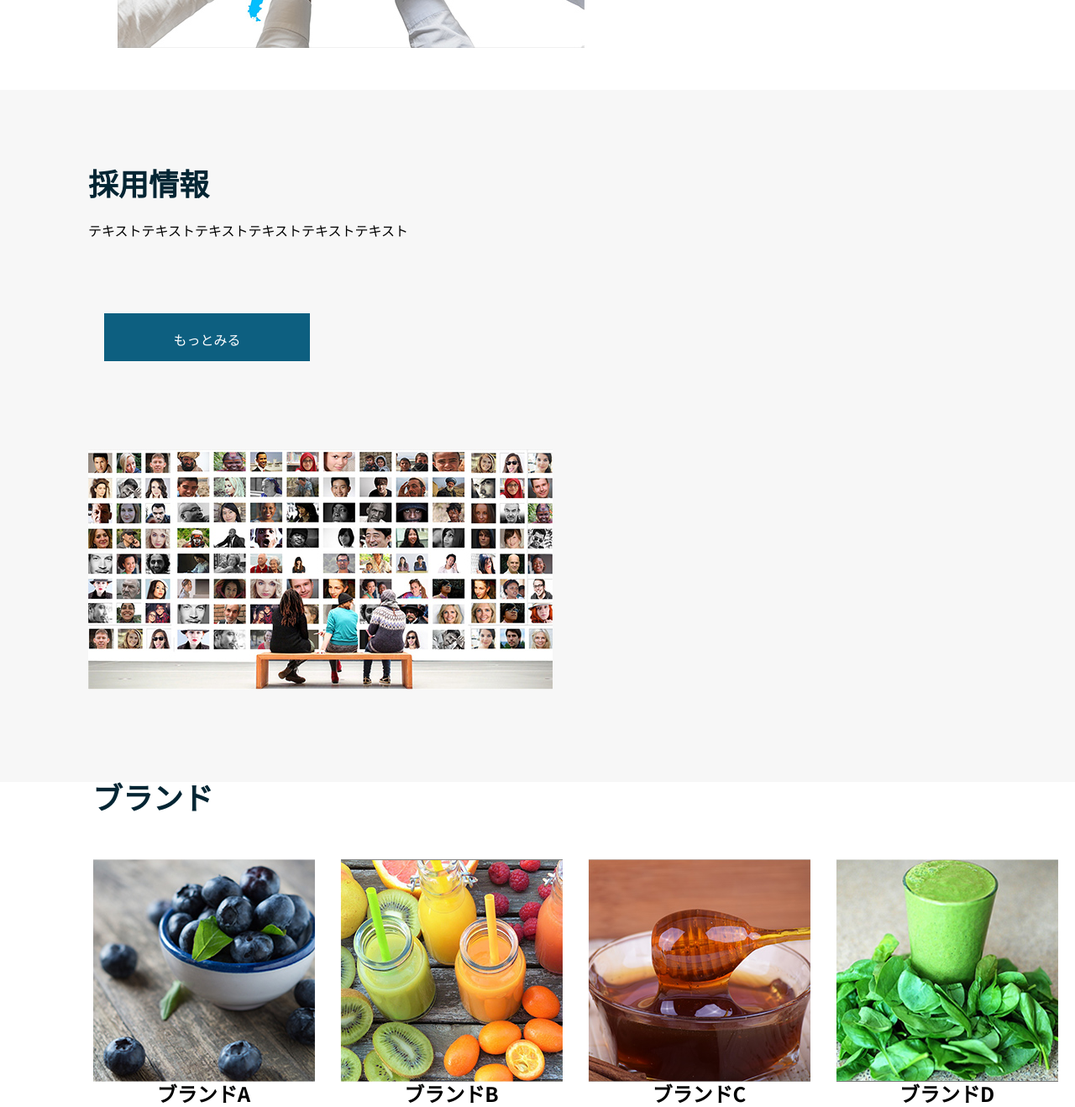
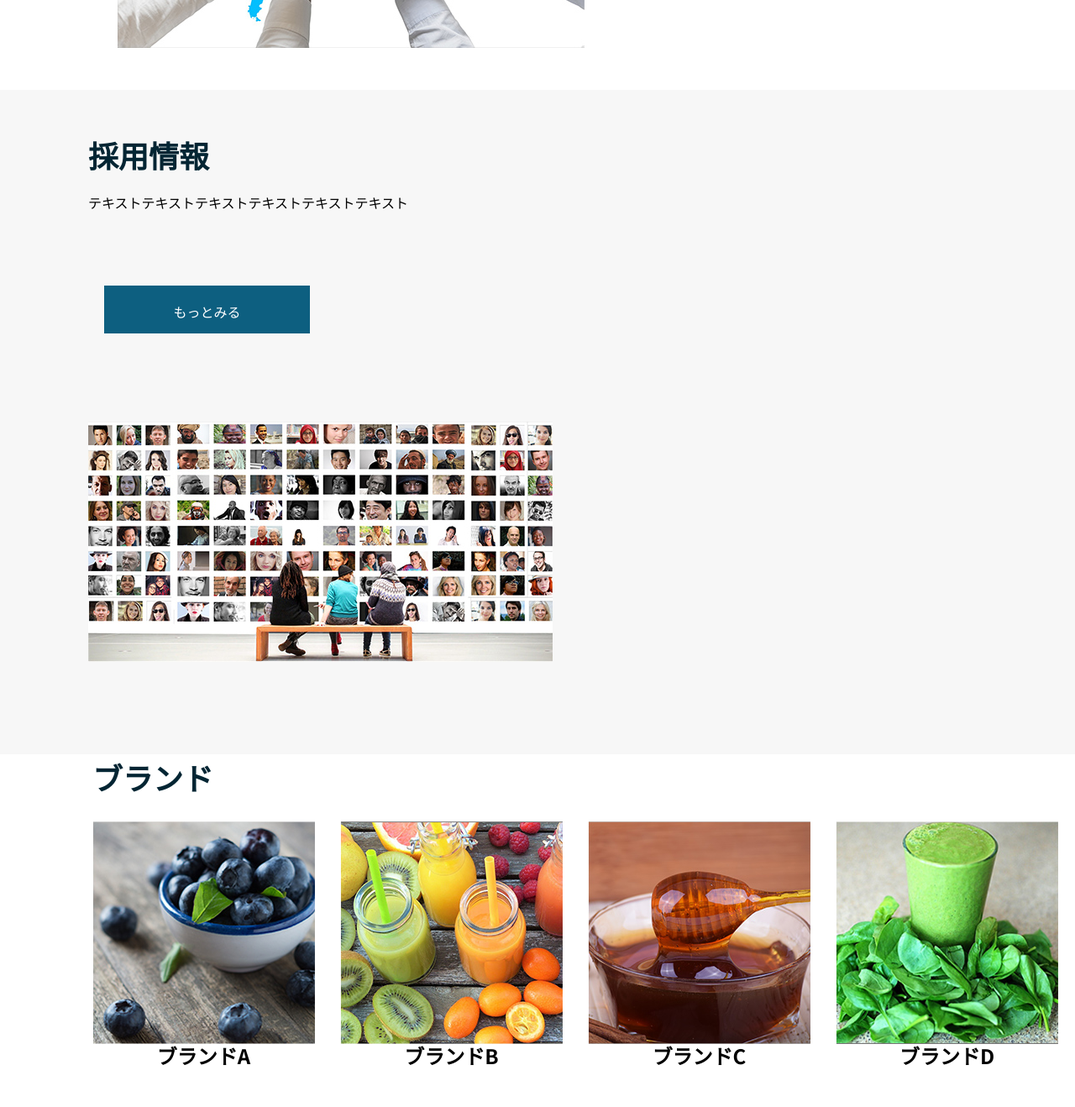
Before and after one commit to Macaroo/kadai-corporate-site, a plain HTML site: page index.html in a window 1280 px wide. Shown: the part 3450-4768 px from the top of the page at 84% size. Drawn offline with nearby package versions, Linux system fonts and the light colour scheme.

Commit message:
CSS修正

```diff
--- a/CSS/style.css
+++ b/CSS/style.css
@@ -633,7 +633,7 @@ main {
 ---------------------------- */
 .recruit-inner {
     background-color: #f7f7f7;
-    padding: 98px 96px 110px 105px;
+    padding: 65px 96px 110px 105px;
     display: flex;
     flex-wrap: wrap;
 }
@@ -868,7 +868,7 @@ main {
 /* brand
 ---------------------------- */
 .brand-inner {
-    padding: 5px 70px 110px 110px;
+    padding: 15px 70px 110px 110px;
 }
 
 @media screen and (max-width: 667.98px) {
@@ -912,7 +912,7 @@ main {
 
 .js-brand-item {
     width: 100%;
-    margin-top: 27px;
+    margin-top: 5px;
     margin-right: 30px;
     margin-left: auto;
 }
```
